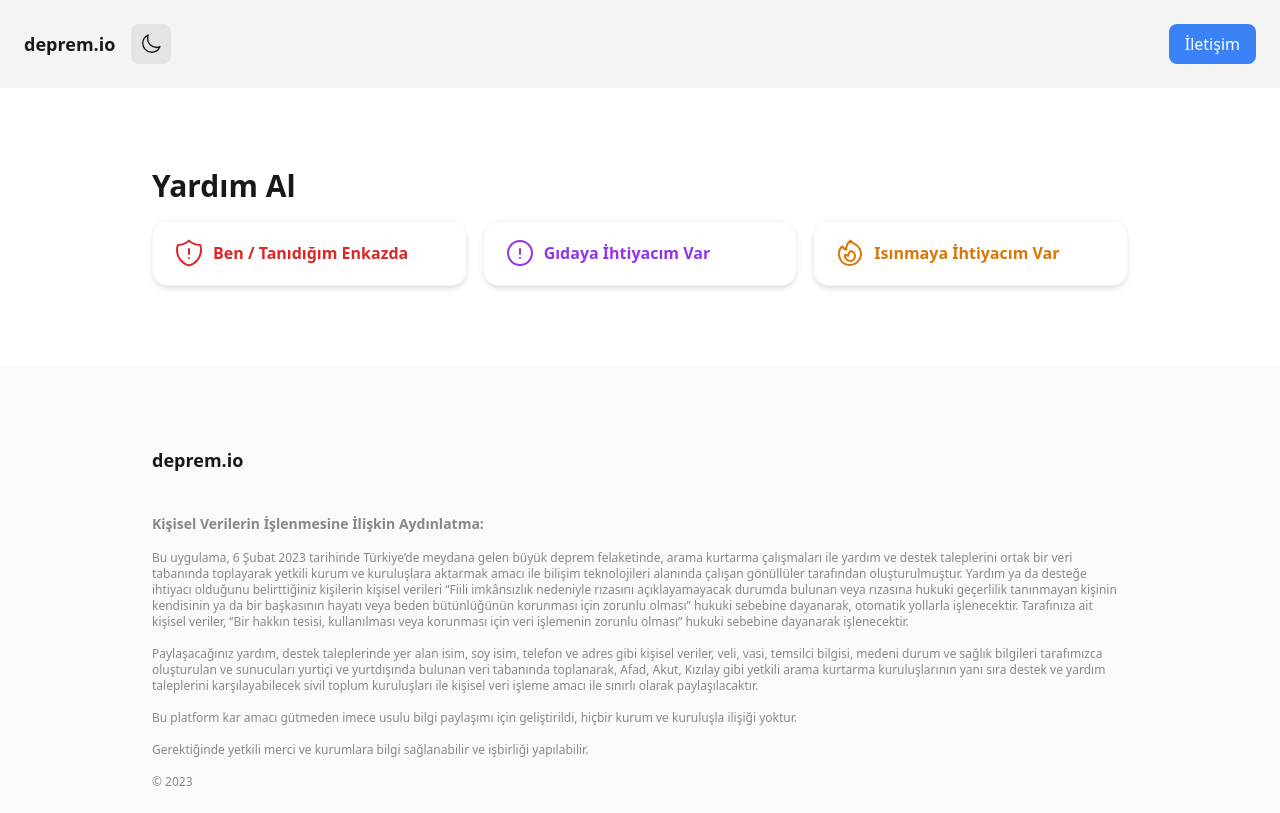
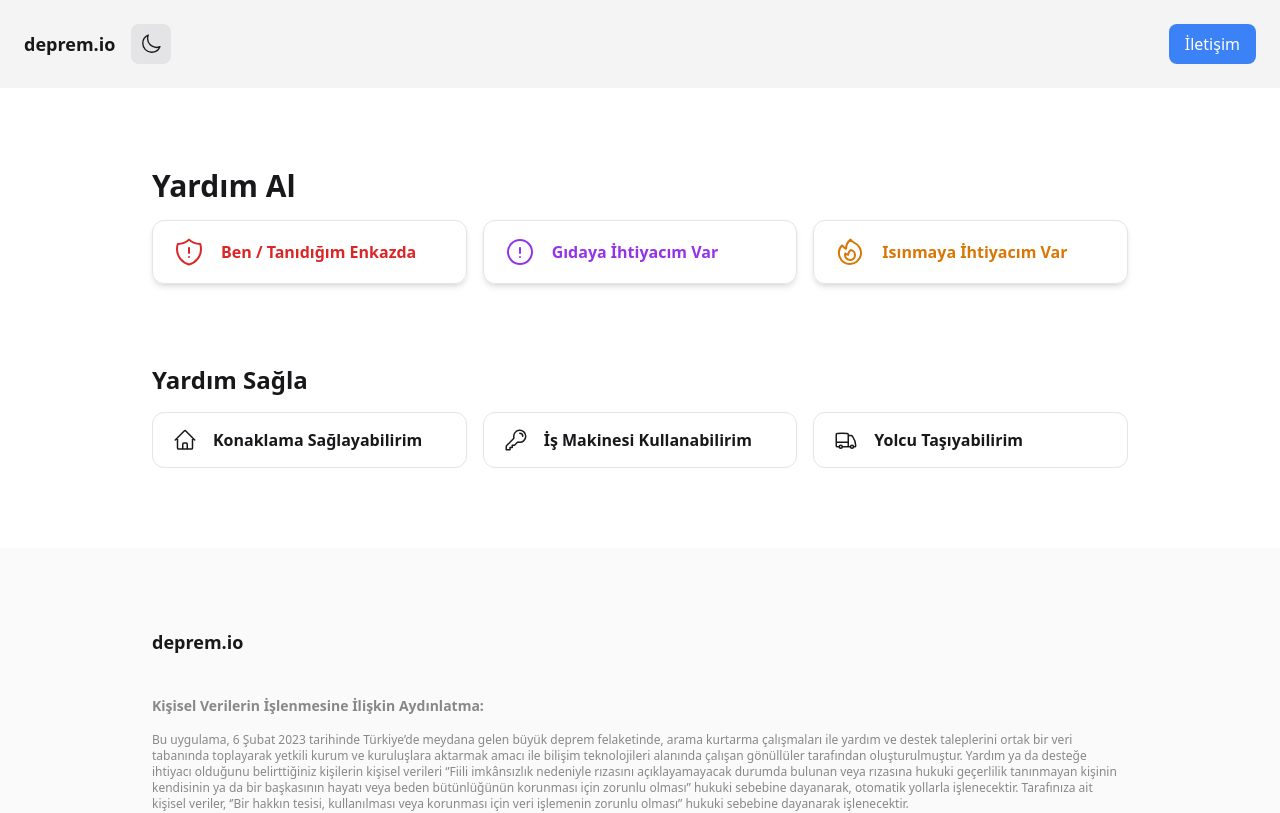
Before and after one commit to acikyazilimagi/deprem-io, a Next.js app: page / in a window 1280 px wide. Shown: the top 813 px of the page. Built offline with nearby package versions, Linux system fonts and the light colour scheme.

Commit message:
add yardım-et section

```diff
--- /dev/null
+++ b/components/primary-button.tsx
@@ -0,0 +1,29 @@
+import Link, { LinkProps } from "next/link";
+import { ReactNode } from "react";
+import { cx } from "@/lib/utils";
+
+type YardimAlButtonProps = LinkProps & {
+  children: ReactNode;
+  className?: string;
+};
+
+export default function PrimaryButton({
+  children,
+  className,
+  ...props
+}: YardimAlButtonProps) {
+  return (
+    <Link
+      className={cx(
+        "inline-flex h-14 grow items-center gap-4 rounded-xl px-5",
+        "border border-zinc-200 font-semibold transition",
+        "hover:bg-zinc-100",
+        "dark:border-zinc-700 dark:hover:bg-zinc-800",
+        className
+      )}
+      {...props}
+    >
+      {children}
+    </Link>
+  );
+}
--- a/components/yardim-al-button.tsx
+++ b/components/yardim-al-button.tsx
@@ -1,6 +1,7 @@
-import Link, { LinkProps } from "next/link";
+import { LinkProps } from "next/link";
 import { ReactNode } from "react";
 import { cx } from "@/lib/utils";
+import PrimaryButton from "@/components/primary-button";
 
 type YardimAlButtonProps = LinkProps & {
   children: ReactNode;
@@ -13,14 +14,11 @@ export default function YardimAlButton({
   ...props
 }: YardimAlButtonProps) {
   return (
-    <Link
-      className={cx(
-        "flex grow items-center gap-2 rounded-2xl border border-zinc-100 px-5 py-4 font-semibold shadow-md transition hover:shadow-lg dark:border-zinc-800 dark:bg-zinc-800",
-        className
-      )}
+    <PrimaryButton
+      className={cx("h-16 shadow-md hover:shadow-lg", className)}
       {...props}
     >
       {children}
-    </Link>
+    </PrimaryButton>
   );
 }
--- /dev/null
+++ b/components/yardim-al.tsx
@@ -0,0 +1,75 @@
+import YardimAlButton from "@/components/yardim-al-button";
+
+type YardimAlProps = {};
+
+export default function YardimAl({}: YardimAlProps) {
+  return (
+    <section>
+      <h2 className="mb-4">Yardım Al</h2>
+
+      <div className="grid gap-4 sm:grid-cols-3">
+        <YardimAlButton href="/yardim-istek-enkaz" className="text-red-600">
+          <svg
+            xmlns="http://www.w3.org/2000/svg"
+            fill="none"
+            viewBox="0 0 24 24"
+            strokeWidth="1.5"
+            stroke="currentColor"
+            aria-hidden="true"
+            width={32}
+          >
+            <path
+              strokeLinecap="round"
+              strokeLinejoin="round"
+              d="M12 9v3.75m0-10.036A11.959 11.959 0 013.598 6 11.99 11.99 0 003 9.75c0 5.592 3.824 10.29 9 11.622 5.176-1.332 9-6.03 9-11.622 0-1.31-.21-2.57-.598-3.75h-.152c-3.196 0-6.1-1.249-8.25-3.286zm0 13.036h.008v.008H12v-.008z"
+            ></path>
+          </svg>
+          <span>Ben / Tanıdığım Enkazda</span>
+        </YardimAlButton>
+
+        <YardimAlButton href="/yardim-istek-gida" className="text-purple-600">
+          <svg
+            xmlns="http://www.w3.org/2000/svg"
+            fill="none"
+            viewBox="0 0 24 24"
+            strokeWidth="1.5"
+            stroke="currentColor"
+            aria-hidden="true"
+            width={32}
+          >
+            <path
+              strokeLinecap="round"
+              strokeLinejoin="round"
+              d="M12 9v3.75m9-.75a9 9 0 11-18 0 9 9 0 0118 0zm-9 3.75h.008v.008H12v-.008z"
+            ></path>
+          </svg>
+          <span>Gıdaya İhtiyacım Var</span>
+        </YardimAlButton>
+
+        <YardimAlButton href="/yardim-istek-isinma" className="text-amber-600">
+          <svg
+            xmlns="http://www.w3.org/2000/svg"
+            fill="none"
+            viewBox="0 0 24 24"
+            strokeWidth="1.5"
+            stroke="currentColor"
+            aria-hidden="true"
+            width={32}
+          >
+            <path
+              strokeLinecap="round"
+              strokeLinejoin="round"
+              d="M15.362 5.214A8.252 8.252 0 0112 21 8.25 8.25 0 016.038 7.048 8.287 8.287 0 009 9.6a8.983 8.983 0 013.361-6.867 8.21 8.21 0 003 2.48z"
+            ></path>
+            <path
+              strokeLinecap="round"
+              strokeLinejoin="round"
+              d="M12 18a3.75 3.75 0 00.495-7.467 5.99 5.99 0 00-1.925 3.546 5.974 5.974 0 01-2.133-1A3.75 3.75 0 0012 18z"
+            ></path>
+          </svg>
+          <span>Isınmaya İhtiyacım Var</span>
+        </YardimAlButton>
+      </div>
+    </section>
+  );
+}
--- /dev/null
+++ b/components/yardim-sagla.tsx
@@ -0,0 +1,70 @@
+import PrimaryButton from "@/components/primary-button";
+
+type YardimAlProps = {};
+
+export default function YardimSagla({}: YardimAlProps) {
+  return (
+    <section className="mt-20">
+      <h3 className="mb-4">Yardım Sağla</h3>
+
+      <div className="grid gap-4 sm:grid-cols-3">
+        <PrimaryButton href="/yardim-et-konaklama">
+          <svg
+            xmlns="http://www.w3.org/2000/svg"
+            fill="none"
+            viewBox="0 0 24 24"
+            strokeWidth="1.5"
+            stroke="currentColor"
+            aria-hidden="true"
+            width={24}
+          >
+            <path
+              strokeLinecap="round"
+              strokeLinejoin="round"
+              d="M2.25 12l8.954-8.955c.44-.439 1.152-.439 1.591 0L21.75 12M4.5 9.75v10.125c0 .621.504 1.125 1.125 1.125H9.75v-4.875c0-.621.504-1.125 1.125-1.125h2.25c.621 0 1.125.504 1.125 1.125V21h4.125c.621 0 1.125-.504 1.125-1.125V9.75M8.25 21h8.25"
+            />
+          </svg>
+          <span>Konaklama Sağlayabilirim</span>
+        </PrimaryButton>
+
+        <PrimaryButton href="/yardim-et-ismak">
+          <svg
+            xmlns="http://www.w3.org/2000/svg"
+            fill="none"
+            viewBox="0 0 24 24"
+            strokeWidth="1.5"
+            stroke="currentColor"
+            aria-hidden="true"
+            width={24}
+          >
+            <path
+              strokeLinecap="round"
+              strokeLinejoin="round"
+              d="M15.75 5.25a3 3 0 013 3m3 0a6 6 0 01-7.029 5.912c-.563-.097-1.159.026-1.563.43L10.5 17.25H8.25v2.25H6v2.25H2.25v-2.818c0-.597.237-1.17.659-1.591l6.499-6.499c.404-.404.527-1 .43-1.563A6 6 0 1121.75 8.25z"
+            />
+          </svg>
+          <span>İş Makinesi Kullanabilirim</span>
+        </PrimaryButton>
+
+        <PrimaryButton href="/yardim-et-yolcu-tasi">
+          <svg
+            xmlns="http://www.w3.org/2000/svg"
+            fill="none"
+            viewBox="0 0 24 24"
+            strokeWidth="1.5"
+            stroke="currentColor"
+            aria-hidden="true"
+            width={24}
+          >
+            <path
+              strokeLinecap="round"
+              strokeLinejoin="round"
+              d="M8.25 18.75a1.5 1.5 0 01-3 0m3 0a1.5 1.5 0 00-3 0m3 0h6m-9 0H3.375a1.125 1.125 0 01-1.125-1.125V14.25m17.25 4.5a1.5 1.5 0 01-3 0m3 0a1.5 1.5 0 00-3 0m3 0h1.125c.621 0 1.129-.504 1.09-1.124a17.902 17.902 0 00-3.213-9.193 2.056 2.056 0 00-1.58-.86H14.25M16.5 18.75h-2.25m0-11.177v-.958c0-.568-.422-1.048-.987-1.106a48.554 48.554 0 00-10.026 0 1.106 1.106 0 00-.987 1.106v7.635m12-6.677v6.677m0 4.5v-4.5m0 0h-12"
+            />
+          </svg>
+          <span>Yolcu Taşıyabilirim</span>
+        </PrimaryButton>
+      </div>
+    </section>
+  );
+}
--- a/pages/index.tsx
+++ b/pages/index.tsx
@@ -1,73 +1,11 @@
-import YardimAlButton from "@/components/yardim-al-button";
+import YardimAl from "@/components/yardim-al";
+import YardimSagla from "@/components/yardim-sagla";
 
 export default function Home() {
   return (
-    <section>
-      <h2 className="mb-4">Yardım Al</h2>
-
-      <div className="grid gap-4 sm:grid-cols-3">
-        <YardimAlButton href="/yardim-istek-enkaz" className="text-red-600">
-          <svg
-            xmlns="http://www.w3.org/2000/svg"
-            fill="none"
-            viewBox="0 0 24 24"
-            strokeWidth="1.5"
-            stroke="currentColor"
-            aria-hidden="true"
-            width={32}
-          >
-            <path
-              strokeLinecap="round"
-              strokeLinejoin="round"
-              d="M12 9v3.75m0-10.036A11.959 11.959 0 013.598 6 11.99 11.99 0 003 9.75c0 5.592 3.824 10.29 9 11.622 5.176-1.332 9-6.03 9-11.622 0-1.31-.21-2.57-.598-3.75h-.152c-3.196 0-6.1-1.249-8.25-3.286zm0 13.036h.008v.008H12v-.008z"
-            ></path>
-          </svg>
-          <span>Ben / Tanıdığım Enkazda</span>
-        </YardimAlButton>
-
-        <YardimAlButton href="/yardim-istek-gida" className="text-purple-600">
-          <svg
-            xmlns="http://www.w3.org/2000/svg"
-            fill="none"
-            viewBox="0 0 24 24"
-            strokeWidth="1.5"
-            stroke="currentColor"
-            aria-hidden="true"
-            width={32}
-          >
-            <path
-              strokeLinecap="round"
-              strokeLinejoin="round"
-              d="M12 9v3.75m9-.75a9 9 0 11-18 0 9 9 0 0118 0zm-9 3.75h.008v.008H12v-.008z"
-            ></path>
-          </svg>
-          <span>Gıdaya İhtiyacım Var</span>
-        </YardimAlButton>
-
-        <YardimAlButton href="/yardim-istek-isinma" className="text-amber-600">
-          <svg
-            xmlns="http://www.w3.org/2000/svg"
-            fill="none"
-            viewBox="0 0 24 24"
-            strokeWidth="1.5"
-            stroke="currentColor"
-            aria-hidden="true"
-            width={32}
-          >
-            <path
-              strokeLinecap="round"
-              strokeLinejoin="round"
-              d="M15.362 5.214A8.252 8.252 0 0112 21 8.25 8.25 0 016.038 7.048 8.287 8.287 0 009 9.6a8.983 8.983 0 013.361-6.867 8.21 8.21 0 003 2.48z"
-            ></path>
-            <path
-              strokeLinecap="round"
-              strokeLinejoin="round"
-              d="M12 18a3.75 3.75 0 00.495-7.467 5.99 5.99 0 00-1.925 3.546 5.974 5.974 0 01-2.133-1A3.75 3.75 0 0012 18z"
-            ></path>
-          </svg>
-          <span>Isınmaya İhtiyacım Var</span>
-        </YardimAlButton>
-      </div>
-    </section>
+    <>
+      <YardimAl />
+      <YardimSagla />
+    </>
   );
 }
--- /dev/null
+++ b/pages/yardim-et-ismak.tsx
@@ -0,0 +1,3 @@
+export default function YardimEtIsmak() {
+  return <div>YardimEtIsmak</div>;
+}
--- /dev/null
+++ b/pages/yardim-et-konaklama.tsx
@@ -0,0 +1,3 @@
+export default function YardimEtKonaklama() {
+  return <div>YardimEtKonaklama</div>;
+}
--- /dev/null
+++ b/pages/yardim-et-yolcu-tasi.tsx
@@ -0,0 +1,3 @@
+export default function YardimEtYolcuTasi() {
+  return <div>YardimEtYolcuTasi</div>;
+}
```
